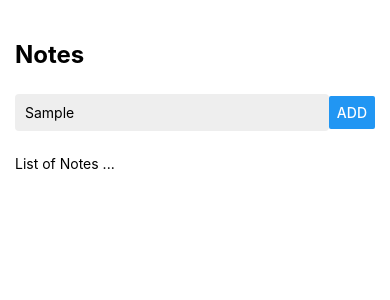
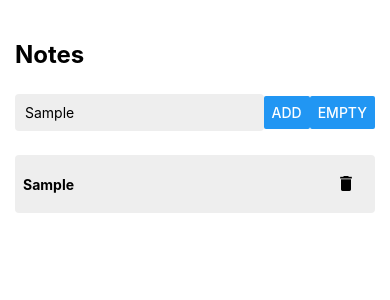
Before and after one commit to Paulsonr/Learning_React_Native, a React Native app: screen / in a window 390 px wide. Both pictures are taken after typing "Sample" into the empty fields and a click on the button "ADD". Shown: the top 300 px of the page. Built offline with nearby package versions, Linux system fonts and the light colour scheme.

Commit message:
Delete all and Delete events are added

```diff
--- a/App.jsx
+++ b/App.jsx
@@ -1,15 +1,57 @@
+import { useState } from "react";
 import { StyleSheet, Text, View, Button, TextInput } from "react-native";
+import { IconButton } from "react-native-paper";
 
 export default function App() {
+  const [notes, setNotes] = useState([]);
+  const [inputNote, setInputNote] = useState("");
+
+  const onInputHandler = (enteredText) => {
+    setInputNote(enteredText);
+  };
+
+  const onAddNotesHandler = () => {
+    let tempArray = [...notes];
+    let tempText = inputNote.trim();
+    if (tempText !== "" && tempText.length > 0) {
+      tempArray.push(tempText);
+      setNotes(tempArray);
+    }
+  };
+  const onEmptyNotesHandler = () => {
+    setNotes([]);
+  };
+  const onDeleteSingleNote = (index) => {
+    let tempArray = [...notes];
+    tempArray.splice(index, 1);
+    setNotes(tempArray);
+  };
+
   return (
     <View style={styles.container}>
       <Text style={styles.heading}>Notes</Text>
       <View style={styles.inputContainer}>
-        <TextInput placeholder=" Type your notes..." style={styles.textInput} />
-        <Button title="Add" />
+        <TextInput
+          placeholder=" Type your notes..."
+          style={styles.textInput}
+          onChangeText={onInputHandler}
+        />
+        <Button title="Add" onPress={onAddNotesHandler} />
+        <Button title="Empty" onPress={onEmptyNotesHandler} />
       </View>
       <View style={styles.notesContainer}>
-        <Text>List of Notes ...</Text>
+        {notes.map((note, index) => (
+          <View style={styles.noteContainer}>
+            <Text style={styles.noteText}>{note}</Text>
+            {/* <Button title="Delete" /> */}
+            <IconButton
+              icon="delete"
+              iconColor="red"
+              size={20}
+              onPress={() => onDeleteSingleNote(index)}
+            />
+          </View>
+        ))}
       </View>
     </View>
   );
@@ -41,4 +83,16 @@ const styles = StyleSheet.create({
   notesContainer: {
     flex: 8,
   },
+  noteContainer: {
+    backgroundColor: "#eee",
+    padding: 8,
+    borderRadius: 4,
+    flexDirection: "row",
+    alignItems: "center",
+    marginBottom: 10,
+  },
+  noteText: {
+    fontWeight: "bold",
+    flex: 1,
+  },
 });
--- a/package.json
+++ b/package.json
@@ -12,7 +12,8 @@
         "expo": "~46.0.7",
         "expo-status-bar": "~1.4.0",
         "react": "18.0.0",
-        "react-native": "0.69.4"
+        "react-native": "0.69.4",
+        "react-native-paper": "^4.12.4"
     },
     "devDependencies": {
         "@babel/core": "^7.12.9"
```
Also changed, not shown: 1 other file (tests, documents, lock files or other folders).
